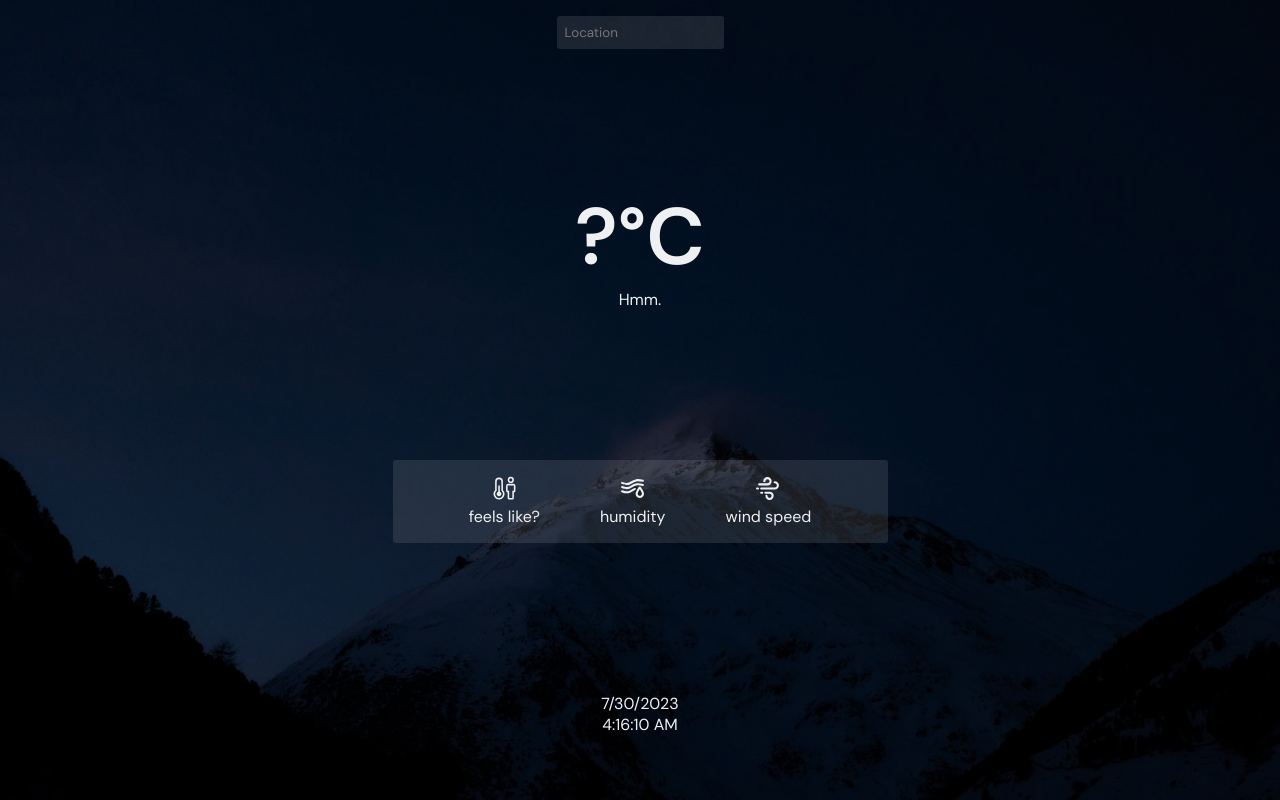
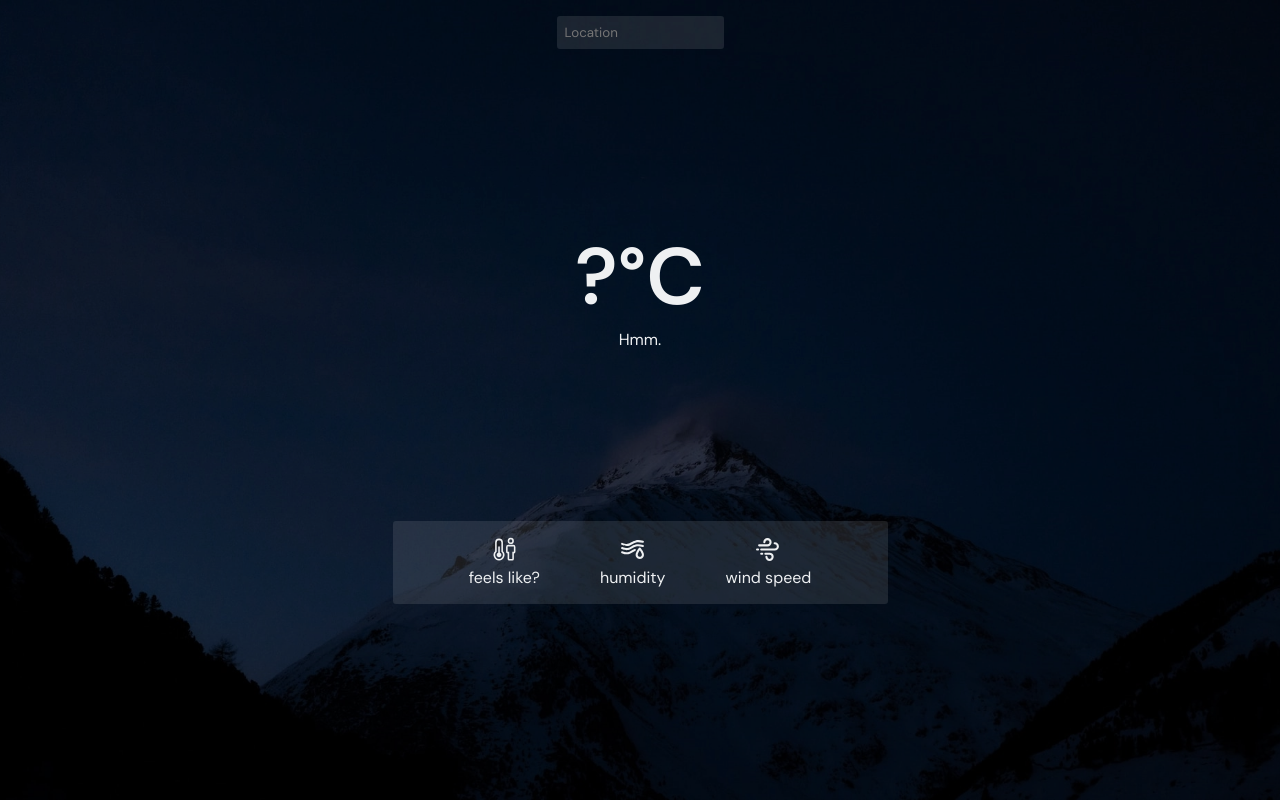
Before and after one commit to jdichh/obligatory-weather-app-react, a React (Vite) app: page / in a window 1280 px wide. Built offline with nearby package versions, Linux system fonts and the light colour scheme.

Commit message:
removed local date & time

```diff
--- a/src/App.jsx
+++ b/src/App.jsx
@@ -13,25 +13,8 @@ const App = () => {
          // console.log(response.data);
        });
        setLocation("");
-
      }
    };
-
-  // get time and date
-  const [currentTime, setCurrentTime] = useState(new Date());
-  useLayoutEffect(() => {
-    const interval = setInterval(() => {
-      setCurrentTime(new Date());
-    }, 1000);
-
-    return () => {
-      clearInterval(interval);
-    };
-  }, []);
-  // end
-
-  const timeNow = currentTime.toLocaleTimeString()
-  const dateNow = currentTime.toLocaleDateString()
 
   return (
     <div className="main">
@@ -136,10 +119,6 @@ const App = () => {
             )}
           </div>
         </div>
-        <div className="date-time">
-          <p>{dateNow}</p>
-          <p>{timeNow}</p>
-        </div>
       </div>
     </div>
   );
--- a/src/index.css
+++ b/src/index.css
@@ -1,13 +1,13 @@
-@import url('https://fonts.googleapis.com/css2?family=DM+Sans:opsz,wght@9..40,100;9..40,200;9..40,300;9..40,400;9..40,600&display=swap');
+@import url("https://fonts.googleapis.com/css2?family=DM+Sans:opsz,wght@9..40,100;9..40,200;9..40,300;9..40,400;9..40,600&display=swap");
 
 :root {
-  font-family: 'DM Sans', sans-serif;
+  font-family: "DM Sans", sans-serif;
   font-synthesis: none;
   text-rendering: optimizeLegibility;
   -webkit-font-smoothing: antialiased;
   -moz-osx-font-smoothing: grayscale;
   -webkit-text-size-adjust: 100%;
-  --off-white: #EEF0F2;
+  --off-white: #eef0f2;
 }
 
 * {
@@ -20,7 +20,7 @@
 
 body {
   background: url(assets/backgrounds/bg-1280.webp) no-repeat center center/cover;
-  content: '';
+  content: "";
   z-index: -1;
 }
 
@@ -34,7 +34,7 @@ svg {
   width: 100%;
   height: 100vh;
   overflow-y: hidden;
-  background-color: rgba(0,0,0, 0.45);
+  background-color: rgba(0, 0, 0, 0.45);
 }
 
 .search {
@@ -43,11 +43,11 @@ svg {
 }
 
 .search input {
-  font-family: 'DM Sans', sans-serif;
+  font-family: "DM Sans", sans-serif;
   border-radius: 3px;
   background: rgba(255, 255, 255, 0.1);
   border: rgba(255, 255, 255, 0.1);
-  padding: .5rem .5rem;
+  padding: 0.5rem 0.5rem;
 }
 
 .search input:focus {
@@ -63,7 +63,7 @@ svg {
   margin: auto;
   max-width: 550px;
   height: 550px;
-  top: 15%
+  top: 20%;
 }
 
 .temps p {
@@ -79,7 +79,7 @@ svg {
 
 .weather-container img {
   width: 50px;
-  height: 50px
+  height: 50px;
 }
 
 .bottom {
@@ -92,7 +92,6 @@ svg {
   border-radius: 3px;
 }
 
-
 @media (min-width: 20em) {
   body {
     background: url(assets/backgrounds/1920.webp) no-repeat center center/cover;
```
